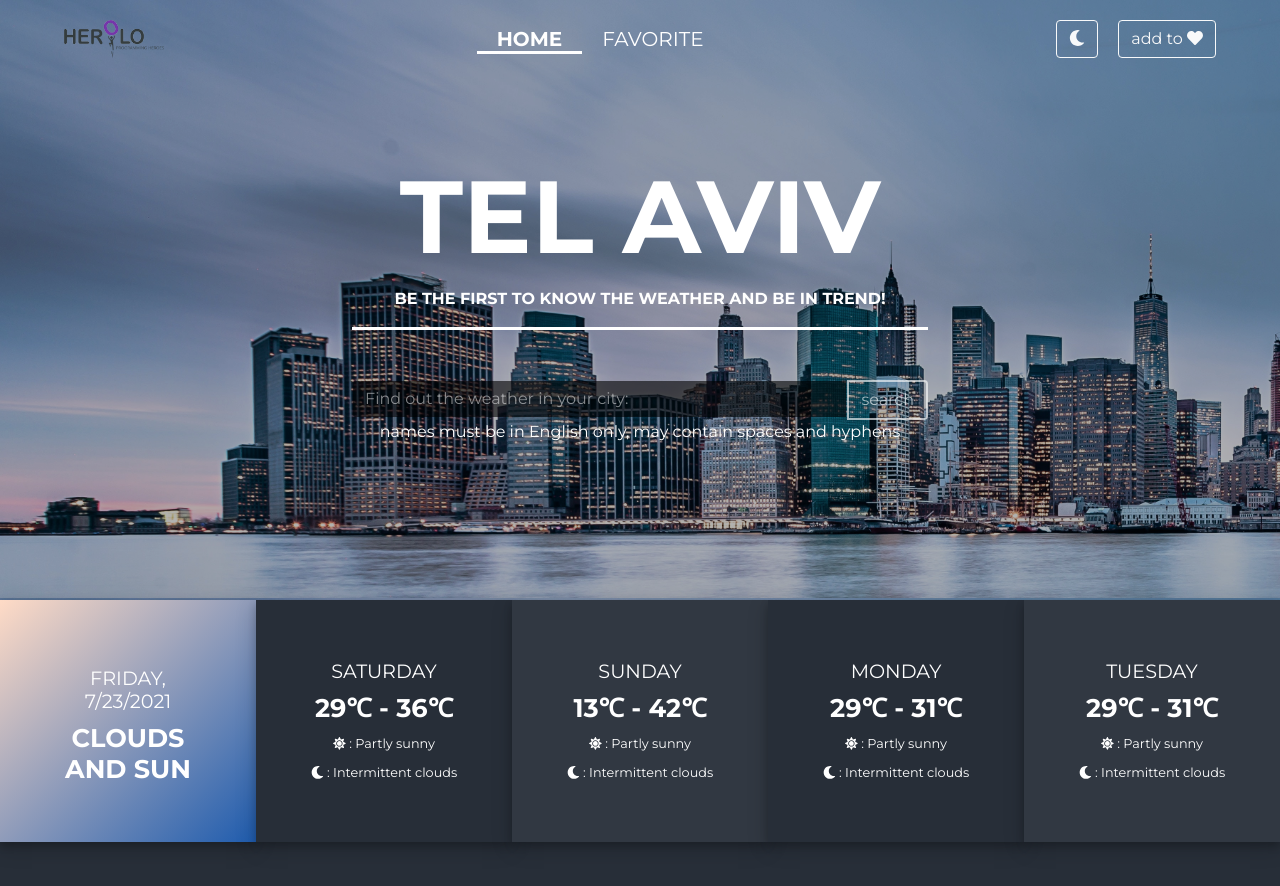
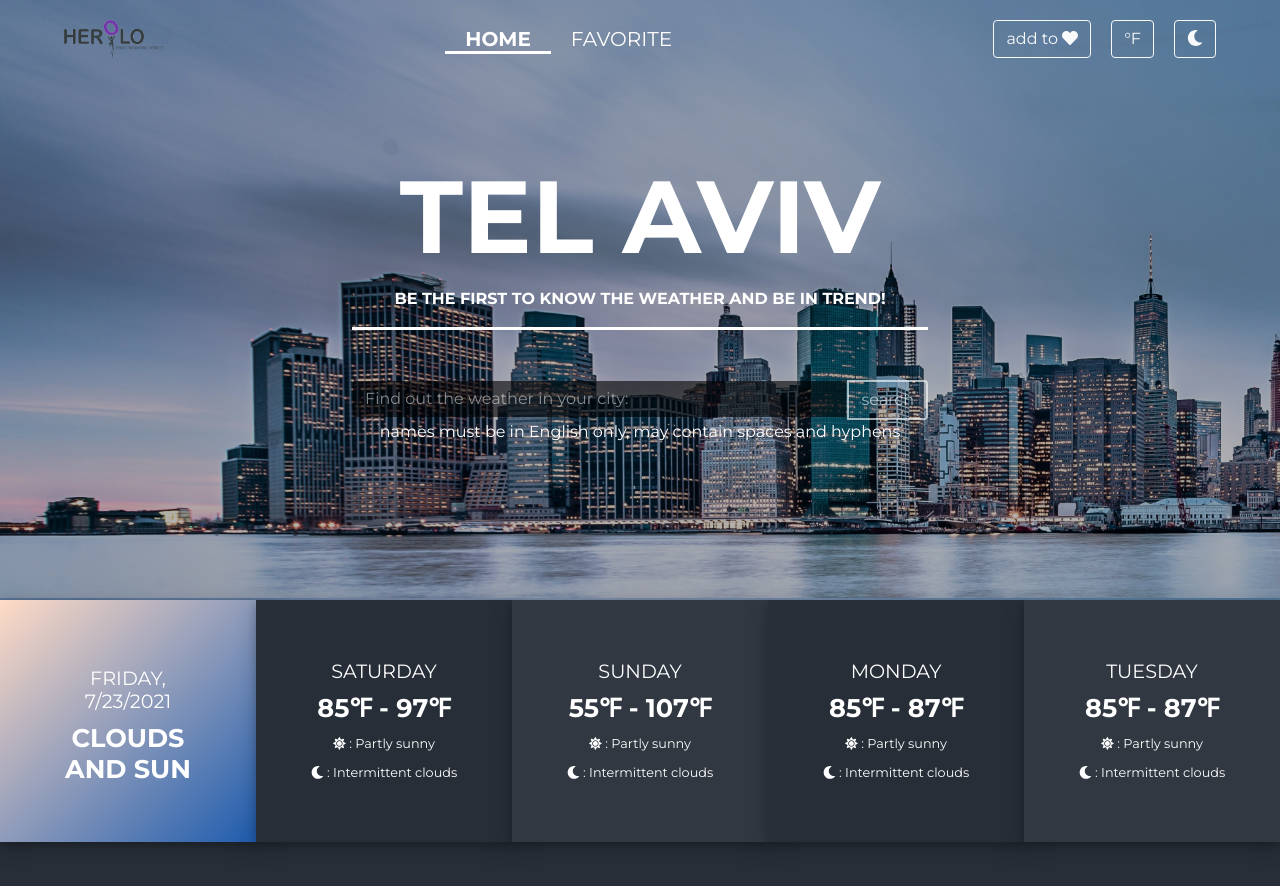
Before and after one commit to AlKhomenker/weather-demo, a React (Create React App) app: page / in a window 1280 px wide. Shown: the top 886 px of the page. Built offline with nearby package versions, Linux system fonts and the light colour scheme.

Commit message:
add degree btn

```diff
--- a/src/Components/ItemDay/ItemDay.js
+++ b/src/Components/ItemDay/ItemDay.js
@@ -15,6 +15,7 @@ const ItemDay = (props) => {
 
     const dispatch = useDispatch();
     const currentPage = useSelector(state => state.themeStates.page);
+    const currentDegrees = useSelector(state => state.themeStates.degrees);
 
     const [status, setStatus] = useState(false);
 
@@ -46,7 +47,11 @@ const ItemDay = (props) => {
                         <div style={{color: `${props.color}`}}>
                             <div className={styles.description}>
                                 <h4>{props.dayOfWeek}</h4>
-                                <h3>{props.minTempC}&#8451; - {props.maxTempC}&#8451;</h3>
+                                {(currentDegrees === 'fahrenheit')?(
+                                    <h3>{props.minTempF}&#8457; - {props.maxTempF}&#8457;</h3>
+                                ):(
+                                    <h3>{props.minTempC}&#8451; - {props.maxTempC}&#8451;</h3>
+                                )}
                             </div>
                             <div className={styles.description}>
                                 <p><FontAwesomeIcon icon={faSun}/> : {props.day}</p>
@@ -70,13 +75,17 @@ const ItemDay = (props) => {
                     {(status) ? (
                         <div className={styles.description} style={{color: 'white'}}>
                             <h4>{props.dayOfWeek}</h4>
-                            <h3>{props.minTempF}&#8457; - {props.maxTempF}&#8457;</h3>
+                            <h3>{props.currentWeatherText}</h3>
                         </div>
                     ) : (
                         <div style={{color: `${props.color}`}}>
                             <div className={styles.description}>
                                 <h4>{props.dayOfWeek}</h4>
-                                <h3>{props.minTempC}&#8451; - {props.maxTempC}&#8451;</h3>
+                                {(currentDegrees === 'fahrenheit')?(
+                                    <h3>{props.minTempF}&#8457; - {props.maxTempF}&#8457;</h3>
+                                ):(
+                                    <h3>{props.minTempC}&#8451; - {props.maxTempC}&#8451;</h3>
+                                )}
                             </div>
                             <div className={styles.description}>
                                 <p><FontAwesomeIcon icon={faSun}/> : {props.day}</p>
@@ -92,12 +101,17 @@ const ItemDay = (props) => {
             <div className={styles.wrapper} style={{backgroundColor: `${props.background}`}}>
                 <div className={styles.description} style={{color: `${props.color}`}}>
                     <h3>{props.city}</h3>
-                    <h4>{props.tempC}&#8451;</h4>
+                    {(currentDegrees === 'fahrenheit')?(
+                        <h4>{props.tempF}&#8457;</h4>
+                    ):(
+                        <h4>{props.tempC}&#8451;</h4>
+                    )}
                     <h4>{props.weatherText}</h4>
                     <NavLink to='/'>
                         <Button variant="outline-light" className={styles.btn} onClick={() => getChooseLocation(props.city,'/')}>see more</Button>
                     </NavLink>
                 </div>
+                <span className={styles.id} style={{color: `${props.color}`}}>{props.index + 1}</span>
             </div>
         )
     }
--- a/src/Components/ItemDay/ItemDay.module.css
+++ b/src/Components/ItemDay/ItemDay.module.css
@@ -7,8 +7,8 @@
     text-align: center;
     padding: 50px;
     box-shadow: 0 4px 8px 0 rgba(0, 0, 0, 0.2), 0 6px 20px 0 rgba(0, 0, 0, 0.19);
+    position: relative;
 }
-
 
 .description p{
     font-size: 1vw;
@@ -29,6 +29,13 @@
     border-color: #1C5EB3;
 }
 
+.id{
+    position: absolute;
+    right: 0;
+    bottom: 0;
+    margin: 10px 20px;
+}
+
 /*-------------- pro tablet --------------*/
 @media only screen and (max-width: 1030px) {
     .wrapper {
@@ -40,7 +47,7 @@
 @media only screen and (max-width: 420px) {
     .wrapper {
         width: 100%;
-        height: 40%;
+        height: 150px;
         padding: 20px 0;
     }
     .txt {
--- a/src/Components/Navigation/NavBar/NavBar.js
+++ b/src/Components/Navigation/NavBar/NavBar.js
@@ -8,7 +8,7 @@ import {faSun, faMoon, faHeart} from '@fortawesome/free-solid-svg-icons';
 import {Button} from "react-bootstrap";
 
 import {useDispatch, useSelector} from "react-redux";
-import {setNewPageUrl, setTheme} from "../../../Store/Reducers/themeReducer";
+import {setNewPageUrl, setTheme, setNewDegreeSystem} from "../../../Store/Reducers/themeReducer";
 import {setFavoriteLocation} from "../../../Store/Reducers/favoriteLocationReducer";
 import {ModalPopUp} from "../../ModalPopUp/ModalPopUp";
 
@@ -18,6 +18,7 @@ const NavBar = () => {
 
     const dispatch = useDispatch();
     const currentTheme = useSelector(state => state.themeStates.theme);
+    const currentDegrees = useSelector(state => state.themeStates.degrees);
     const currentPage = useSelector(state => state.themeStates.page);
     const currentLocation = useSelector(state => state.locationState.location);
     const favoriteLocation = useSelector(state => state.favoritesLocationsState.favoriteLocation);
@@ -36,10 +37,16 @@ const NavBar = () => {
     const changeThemes = () => {
         if(currentTheme === 'light'){
             dispatch(setTheme('dark'));
-            localStorage.setItem('localTheme', 'dark');
         }else{
             dispatch(setTheme('light'));
-            localStorage.setItem('localTheme', 'light');
+        }
+    }
+
+    const changeDegrees = () => {
+        if(currentDegrees === 'fahrenheit'){
+            dispatch(setNewDegreeSystem('celsius'));
+        }else{
+            dispatch(setNewDegreeSystem('fahrenheit'));
         }
     }
 
@@ -85,10 +92,9 @@ const NavBar = () => {
         }
     }
 
-
+    /*<ModalPopUp show={show} title={'Added successfully!'} message={`You have added this city:" ${currentLocation.LocalizedName}" to your favorites`}/>*/
     return (
         <div className={styles.navBlock}>
-            <ModalPopUp show={show} title={'Added successfully!'} message={`You have added this city:" ${currentLocation.LocalizedName}" to your favorites`}/>
             <div className={styles.container}>
                 <div><img src={logo} alt='logo' className={styles.images}/></div>
                 <div>
@@ -98,7 +104,6 @@ const NavBar = () => {
                              className={styles.NavLink} onClick={()=>{changePage('/favorite')}}>Favorite</NavLink>
                 </div>
                 <div>
-                    <Button variant="outline-light" className={styles.btn} onClick={changeThemes}><FontAwesomeIcon icon={(currentTheme === 'light') ? (faSun) : (faMoon)}/></Button>
                     {(currentPage === '/') ? (
                         (statusLocation) ? (
                             <Button variant="outline-light" className={styles.btnSave} onClick={removeLocation}>{(screenWidth <= 420) ? '' : 'added '}
@@ -109,6 +114,9 @@ const NavBar = () => {
                                 <FontAwesomeIcon icon={faHeart}/>
                             </Button>
                         )) : null}
+
+                        <Button variant="outline-light" className={styles.btn} onClick={changeDegrees}>&deg;{(currentDegrees === 'celsius') ? ('C') : ('F')}</Button>
+                        <Button variant="outline-light" className={styles.btn} onClick={changeThemes}><FontAwesomeIcon icon={(currentTheme === 'light') ? (faSun) : (faMoon)}/></Button>
                 </div>
             </div>
         </div>
--- a/src/Store/Reducers/themeReducer.js
+++ b/src/Store/Reducers/themeReducer.js
@@ -1,10 +1,11 @@
-import {SET_THEME, SET_NEW_URL} from '../types'
+import {SET_THEME, SET_NEW_URL,SET_NEW_DEGREE_SYSTEM} from '../types'
 
 const localStorage = window.localStorage;
 
 const defaultState = {
     theme:  localStorage.getItem('localTheme'),
-    page: ''
+    page: '',
+    degrees: 'fahrenheit'
 };
 
 
@@ -18,6 +19,10 @@ export const setNewPageUrl = (page) => ({
     payload: page
 });
 
+export const setNewDegreeSystem = (degree) => ({
+    type: SET_NEW_DEGREE_SYSTEM,
+    payload: degree
+});
 
 export default function themeReducer(state= defaultState, action){
     switch (action.type) {
@@ -31,6 +36,11 @@ export default function themeReducer(state= defaultState, action){
                 ...state,
                 page: action.payload
             }
+        case SET_NEW_DEGREE_SYSTEM:
+            return {
+                ...state,
+                degrees: action.payload
+            }
         default:
             return state
     }
--- a/src/Store/types.js
+++ b/src/Store/types.js
@@ -1,5 +1,6 @@
 export const SET_THEME = 'SET_THEME';
 export const SET_NEW_URL = 'SET_NEW_URL';
+export const SET_NEW_DEGREE_SYSTEM = 'SET_NEW_DEGREE_SYSTEM';
 
 export const SET_CURRENT_WEATHER = 'SET_CURRENT_WEATHER';
 export const SET_WEATHER_ON5_DAYS = 'SET_WEATHER_ON5_DAYS';
```
